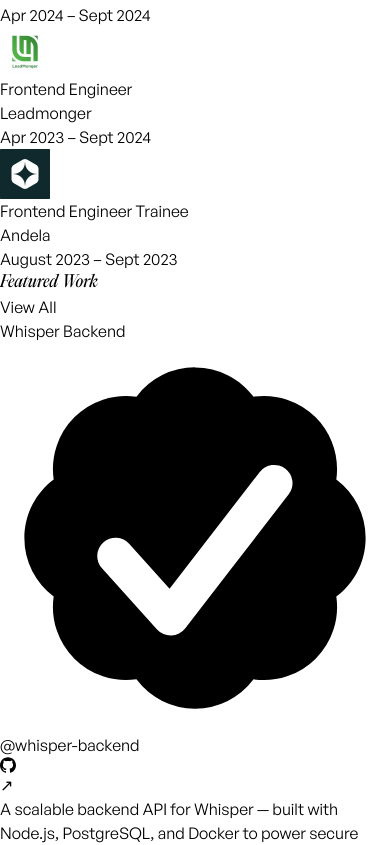
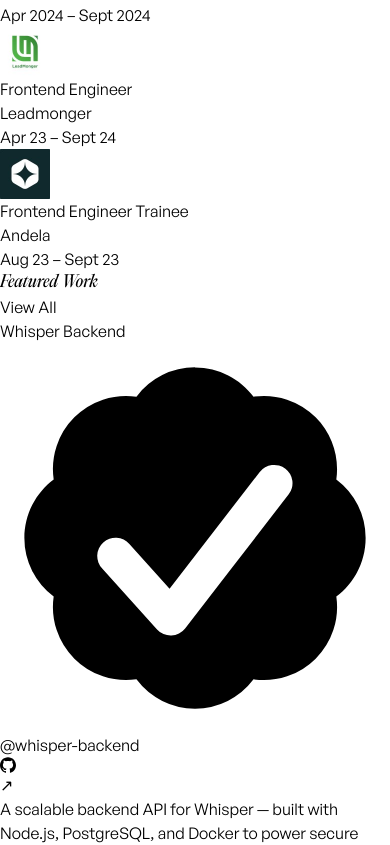
Before and after one commit to Selasie5/folio-v4, a Next.js app: page / in a window 390 px wide. Shown: the part 1207-2052 px from the top of the page. Built offline with nearby package versions, Linux system fonts and the light colour scheme.

Commit message:
Update certification issued date and adjust experience periods for clarity; enhance styling for CertificationBadge and ExperienceCard components

```diff
--- a/src/app/page.tsx
+++ b/src/app/page.tsx
@@ -47,7 +47,7 @@ const certifications = [
   {
     title: "Grow With Google Scholarship",
     issuer: "Google",
-    issuedDate: "Sept 10, 2023",
+    issuedDate: "Aug 05, 2024",
     logo: "/assets/Google_Logo_1.png",
   },
 ];
@@ -95,7 +95,7 @@ const featuredProjects = [
 ];
 
   return (
-  <main className="flex flex-col justify-start items-start h-screen p-20 relative max-w-7xl mx-auto">
+  <main className="flex flex-col justify-start items-start h-screen md:p-20 relative md:max-w-7xl mx-auto">
      {/* <div
         className="pointer-events-none fixed left-0 top-0 w-full select-none"
         style={{
@@ -197,9 +197,9 @@ When I’m not building or debugging, I’m probably mentoring new developers, p
         ))}
       </div>
    </section>
-   <section className="py-20 px-10">
+   <section className="py-20 px-10 w-full">
      <h2 className="text-black text-lg mono">Certifications</h2>
-     <div className="grid grid-cols-1 sm:grid-cols-2 md:grid-cols-3 gap-5 mt-5">
+     <div className="grid grid-cols-1 sm:grid-cols-2 md:grid-cols-3 gap-5 mt-5 w-full">
         {certifications.map((cert, i) => (
           <CertificationBadge key={i} {...cert} />
         ))}
--- a/src/components/core/CertificationBadge.tsx
+++ b/src/components/core/CertificationBadge.tsx
@@ -25,7 +25,7 @@ const CertificationBadge: React.FC<CertificationBadgeProps> = ({
       whileHover={{ scale: 1.03 }}
       transition={{ duration: 0.4, ease: "easeOut" }}
       viewport={{ once: true }}
-      className="relative w-full min-h-[30vh] sm:w-auto border border-gray-200 bg-white/80 backdrop-blur-sm shadow-sm hover:shadow-md transition-all duration-300  rounded-b-full px-5 py-4 flex flex-col justify-center items-center gap-4 cursor-pointer"
+      className="relative w-full  sm:w-auto border border-gray-200 bg-white/80 backdrop-blur-sm shadow-sm hover:shadow-md transition-all duration-300  rounded-xl px-5 py-4 flex flex-col justify-center items-center gap-4 cursor-pointer"
     >
       <div className="absolute inset-0 bg-gradient-to-br from-blue-50/30 to-gray-50/10 rounded-xl pointer-events-none"></div>
 
--- a/src/components/core/Experience.tsx
+++ b/src/components/core/Experience.tsx
@@ -126,7 +126,7 @@ const experiences: ExperienceItem[] = [
     role: "Frontend Engineer",
     company: "Leadmonger",
     logo: "/assets/lm_logo.jpeg",
-    period: "Apr 2023 – Sept 2024",
+    period: "Apr 23 – Sept 24",
     achievements: [
       "Worked extensively and closely with a team of designers to develop visually appealing and highly responsive websites and web apps for clients.",
       "Develop websites and web apps that meet the expectations of clients in both visuals aesthetics and functionality.",
@@ -142,7 +142,7 @@ const experiences: ExperienceItem[] = [
     role: "Frontend Engineer Trainee",
     company: "Andela",
     logo: "/assets/andela_logo.jpeg",
-    period: "August 2023 – Sept 2023",
+    period: "Aug 23 – Sept 23",
     achievements: [
      "I was engaged in intense and extensive collaboration with both new and experienced devs to learn and work with the REACT JS library and Next JS framework. I interacted with a community of learners and technical mentors, completed assessments, and various tasks."
     ],
@@ -206,11 +206,11 @@ const ExperienceCard = ({
             className="rounded-lg bg-gray-200 object-cover h-12 w-12"
           />
           <div className="flex flex-col justify-center items-start">
-            <h3 className="text-black text-lg font-medium">{role}</h3>
+            <h3 className="text-black text-base md:text-lg font-medium">{role}</h3>
             <p className="text-gray-600 text-[15px]">{company}</p>
           </div>
         </div>
-        <p className="text-gray-500 text-sm">{period}</p>
+        <p className="text-gray-500 text-xs md:text-sm">{period}</p>
       </div>
 
 
```
